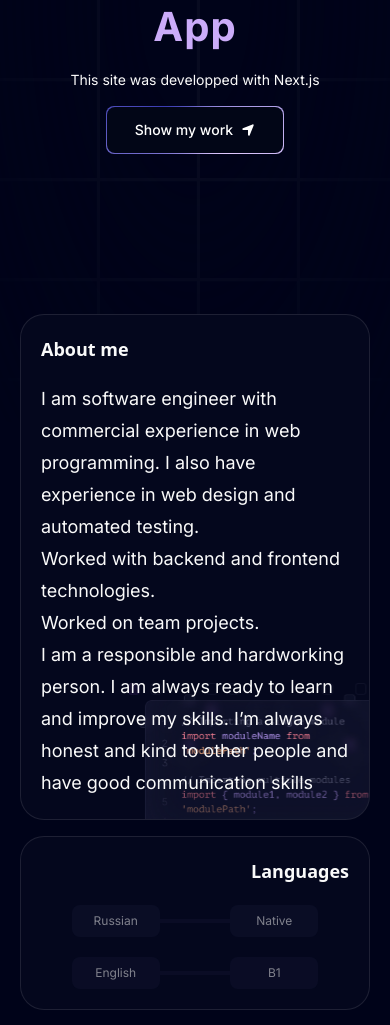
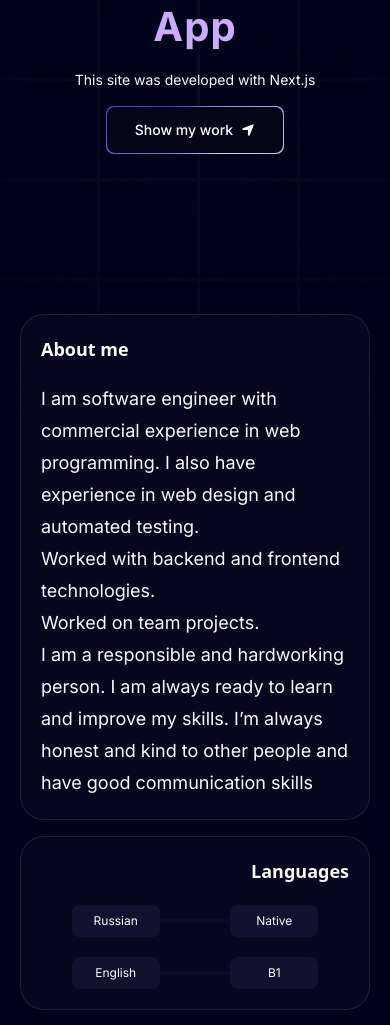
Before and after one commit to VladAleinikov/CV, a Next.js app: page / in a window 390 px wide. Shown: the part 422-1447 px from the top of the page. Built offline with nearby package versions, Linux system fonts and the light colour scheme.

Commit message:
fix some styles

```diff
--- a/app/_components/hero.tsx
+++ b/app/_components/hero.tsx
@@ -30,7 +30,7 @@ export const Hero = () => {
             words="Hello, my name is Vlad, and this is My Portfolio App"
           />
           <p className="text-center md:tracking-wider mb-4 text-sm md:text-lg lg:text-2xl">
-            This site was developped with Next.js
+            This site was developed with Next.js
           </p>
 
           <a href="#about">
--- a/app/_components/recent-projects.tsx
+++ b/app/_components/recent-projects.tsx
@@ -10,7 +10,7 @@ export const RecentProjects = () => {
         A selection of <span className="text-purple">my projects</span>
       </h1>
       <ExpandCollapse>
-        <div className="flex flex-wrap items-center justify-center p-4 gap-24 mt-10">
+        <div className="flex flex-wrap items-center xl:justify-between justify-center p-4 gap-24 mt-10">
           {projects.map((project) => (
             <ProjectItem key={project.id} {...project} />
           ))}
--- a/components/language.tsx
+++ b/components/language.tsx
@@ -5,11 +5,11 @@ export const Language = () => {
     <div className="w-full flex flex-col items-center gap-y-5 mt-5">
       {languages.map(({ language, level }) => (
         <div className="w-[80%] flex justify-center items-center">
-          <div className="w-full py-2 lg:py-4 lg:px-3 px-3 text-xs lg:text-base opacity-50 lg:opacity-100 rounded-lg text-center bg-[#10132E]">
+          <div className="w-full py-2 lg:py-4 lg:px-3 px-3 text-xs lg:text-base rounded-lg text-center bg-[#10132E]">
             {language}
           </div>
           <div className="w-full h-1 opacity-50 lg:opacity-100 bg-[#10132E]" />
-          <div className="w-full py-2 lg:py-4 lg:px-3 px-3 text-xs lg:text-base opacity-50 lg:opacity-100 rounded-lg text-center bg-[#10132E]">
+          <div className="w-full py-2 lg:py-4 lg:px-3 px-3 text-xs lg:text-base rounded-lg text-center bg-[#10132E]">
             {level}
           </div>
         </div>
--- a/components/ui/expand-collapse.tsx
+++ b/components/ui/expand-collapse.tsx
@@ -1,39 +1,40 @@
-"use client"
+"use client";
 
 import { cn } from "@/utils/cn";
-import { useState } from "react"
+import { useState } from "react";
+import { Button } from "./button";
+import { BsArrowDown, BsArrowUp } from "react-icons/bs";
 
-interface ExpandCollapseProps{
-  children: React.ReactNode
+interface ExpandCollapseProps {
+  children: React.ReactNode;
 }
 
 export const ExpandCollapse = ({ children }: ExpandCollapseProps) => {
   const [isCollapsed, setIsCollapsed] = useState(true);
 
   const onClickHandler = () => {
-    setIsCollapsed(prev => !prev);
-  }
+    setIsCollapsed((prev) => !prev);
+  };
 
   return (
     <div className="relative my-6 overflow-hidden h-full">
       <div
         className={cn(
-          "w-full h-12 flex items-center justify-center p-2 z-10",
+          "w-full h-15 flex items-center justify-center p-2 z-10",
           isCollapsed
             ? "absolute bottom-0 bg-gradient-to-t from-black-100"
             : "sticky bottom-10"
         )}
       >
-        <button
-          className="inline-flex items-center justify-center whitespace-nowrap rounded-md font-medium ring-offset-background transition-colors focus-visible:outline-none focus-visible:ring-2 focus-visible:ring-ring focus-visible:ring-offset-2 disabled:pointer-events-none disabled:opacity-50 bg-secondary text-secondary-foreground hover:bg-secondary/80 px-4 py-2 h-8 text-xs"
+        <Button
+          title={isCollapsed ? "Expand" : "Collapse"}
+          icon={isCollapsed ? <BsArrowDown/> : <BsArrowUp/>}
+          position="left"
+          otherClasses="`bg-[#161a31]"
           onClick={onClickHandler}
-        >
-          {isCollapsed ? "Expand" : "Collapse"}
-        </button>
+        ></Button>
       </div>
-      <div className={cn("", isCollapsed && " max-h-[200vh]")}>
-        {children}
-      </div>
+      <div className={cn("", isCollapsed && " max-h-[200vh]")}>{children}</div>
     </div>
   );
 };
--- a/data/index.tsx
+++ b/data/index.tsx
@@ -13,8 +13,7 @@ type NavItemType = {
 export const navItems: NavItemType[] = [
   { name: "About", link: "#about" },
   { name: "Projects", link: "#projects" },
-  { name: "Testimonials", link: "#testimonials" },
-  { name: "Contact", link: "#contact" },
+  { name: "Experience", link: "#experience" },
 ];
 
 export const gridItems = [
@@ -22,12 +21,12 @@ export const gridItems = [
     id: 1,
     title: "About me ",
     description: "",
-    className: "lg:col-span-3 md:col-span-6 md:row-span-2 lg:min-h-[60vh]",
-    imgClassName: "absolute right-0 -bottom-10 md:w-96 w-60",
+    className: "lg:col-span-3 md:col-span-6 md:row-span-2",
+    imgClassName: "absolute right-0 -bottom-10 md:w-96 w-60 md:block hidden",
     titleClassName: "justify-start",
     img: "b5.svg",
     spareImg: "",
-    content: <AboutMe/>
+    content: <AboutMe />,
   },
   {
     id: 2,
@@ -38,7 +37,7 @@ export const gridItems = [
     titleClassName: "justify-start items-end",
     img: "",
     spareImg: "",
-    content: <Language/>
+    content: <Language />,
   },
   {
     id: 3,
@@ -49,7 +48,7 @@ export const gridItems = [
     titleClassName: "justify-center",
     img: "",
     spareImg: "",
-    content: <TechStack/>
+    content: <TechStack />,
   },
   {
     id: 4,
@@ -60,7 +59,7 @@ export const gridItems = [
     titleClassName: "justify-start",
     img: "/grid.svg",
     spareImg: "/b4.svg",
-    content: <Education/>
+    content: <Education />,
   },
   {
     id: 5,
@@ -68,10 +67,10 @@ export const gridItems = [
     description: "",
     className: "lg:col-span-2 md:col-span-3 md:row-span-1",
     imgClassName: "",
-    titleClassName: "justify-center md:max-w-full max-w-60 text-center",
+    titleClassName: "justify-center md:max-w-full max-w-60 mx-auto text-center",
     img: "",
     spareImg: "",
-    content: <Contacts/>
+    content: <Contacts />,
   },
 ];
 
```
Also changed, not shown: public/b4.svg (added), 1 other file (tests, documents, lock files or other folders).
